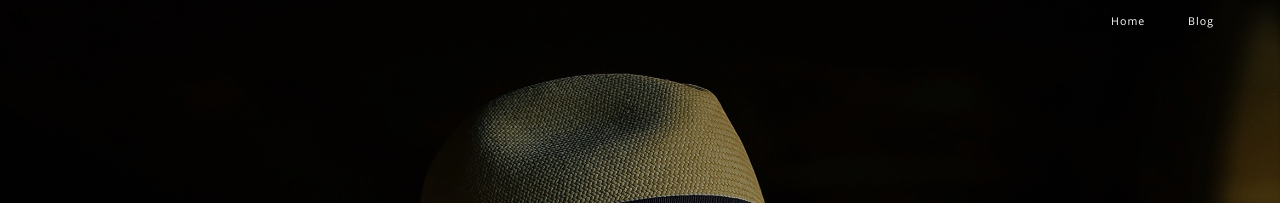
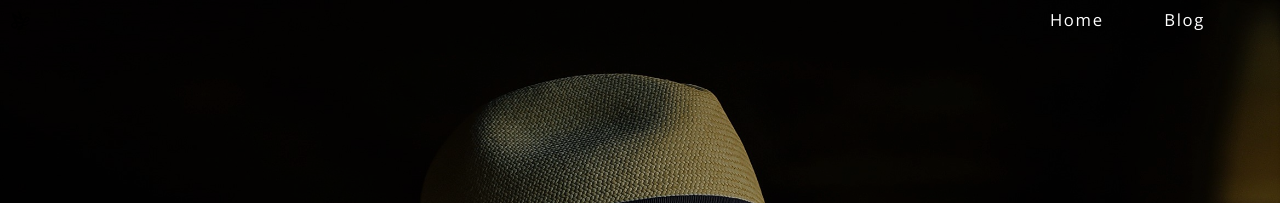
Before and after one commit to nilaymk/nilaymk.github.io, a Jekyll site: the page built from index.md, in a window 1280 px wide. Shown: the top 203 px of the page. Built offline with Jekyll 4.4.1, drawn with Linux system fonts in a browser that asks for light colours.

Commit message:
change menu font size

```diff
--- a/css/main.scss
+++ b/css/main.scss
@@ -1818,7 +1818,7 @@ $baseurl: '{{ site.baseurl }}/images';
 							border: 0;
 							color: _palette(fg-bold);
 							display: block;
-							font-size: _font(hdr-size-xsmall);
+							font-size: _font(hdr-size-medium);
 							font-weight: normal;
 							letter-spacing: _size(letter-spacing-alt);
 							padding: 0 1.5em;
@@ -1826,7 +1826,7 @@ $baseurl: '{{ site.baseurl }}/images';
 
 							@include breakpoint(medium) {
 								padding: 0 0 0 1.5em;
-								font-size: _font(hdr-size-xlarge)
+								font-size: _font(hdr-size-large)
 							}
 						}
 
```
